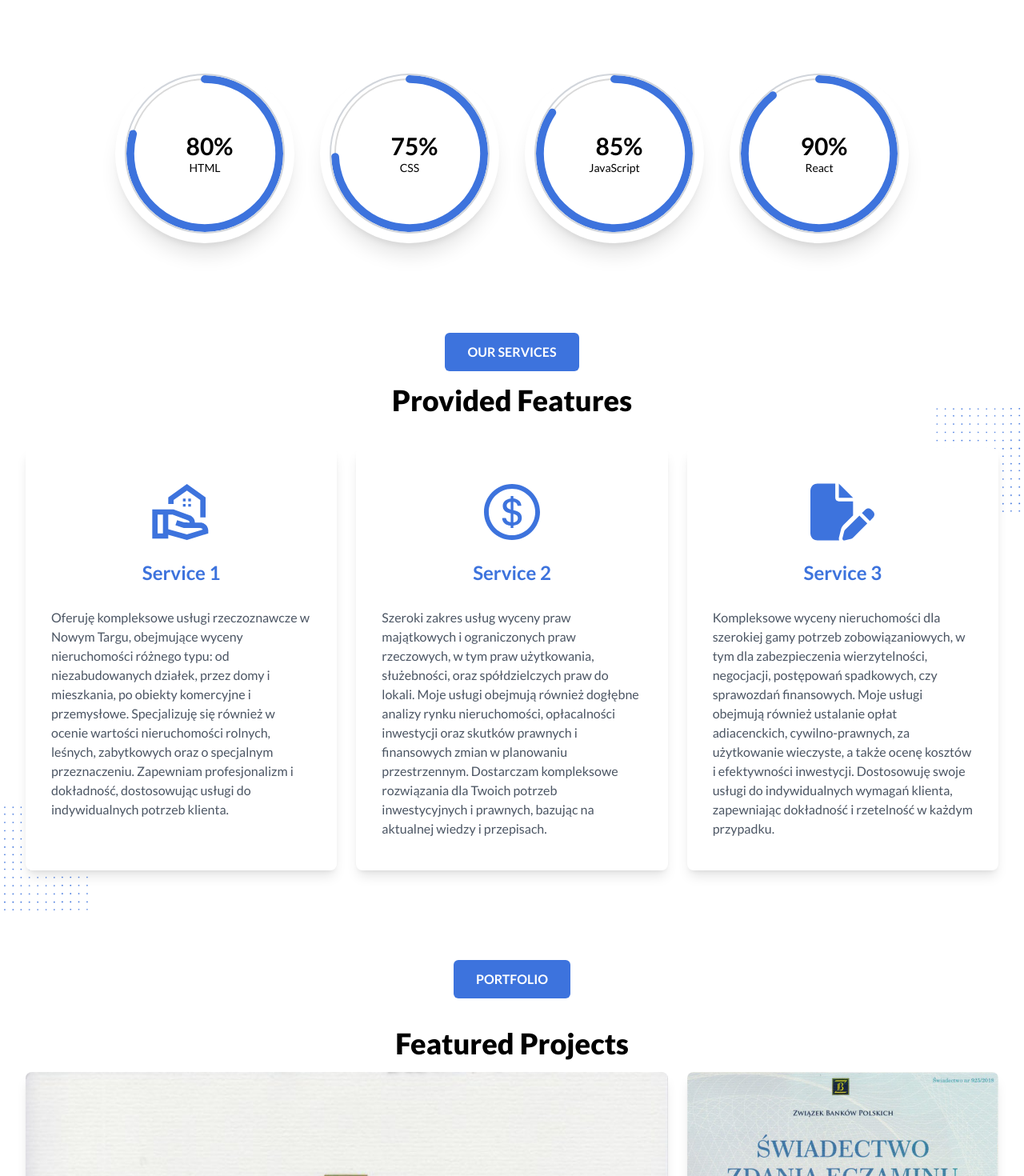
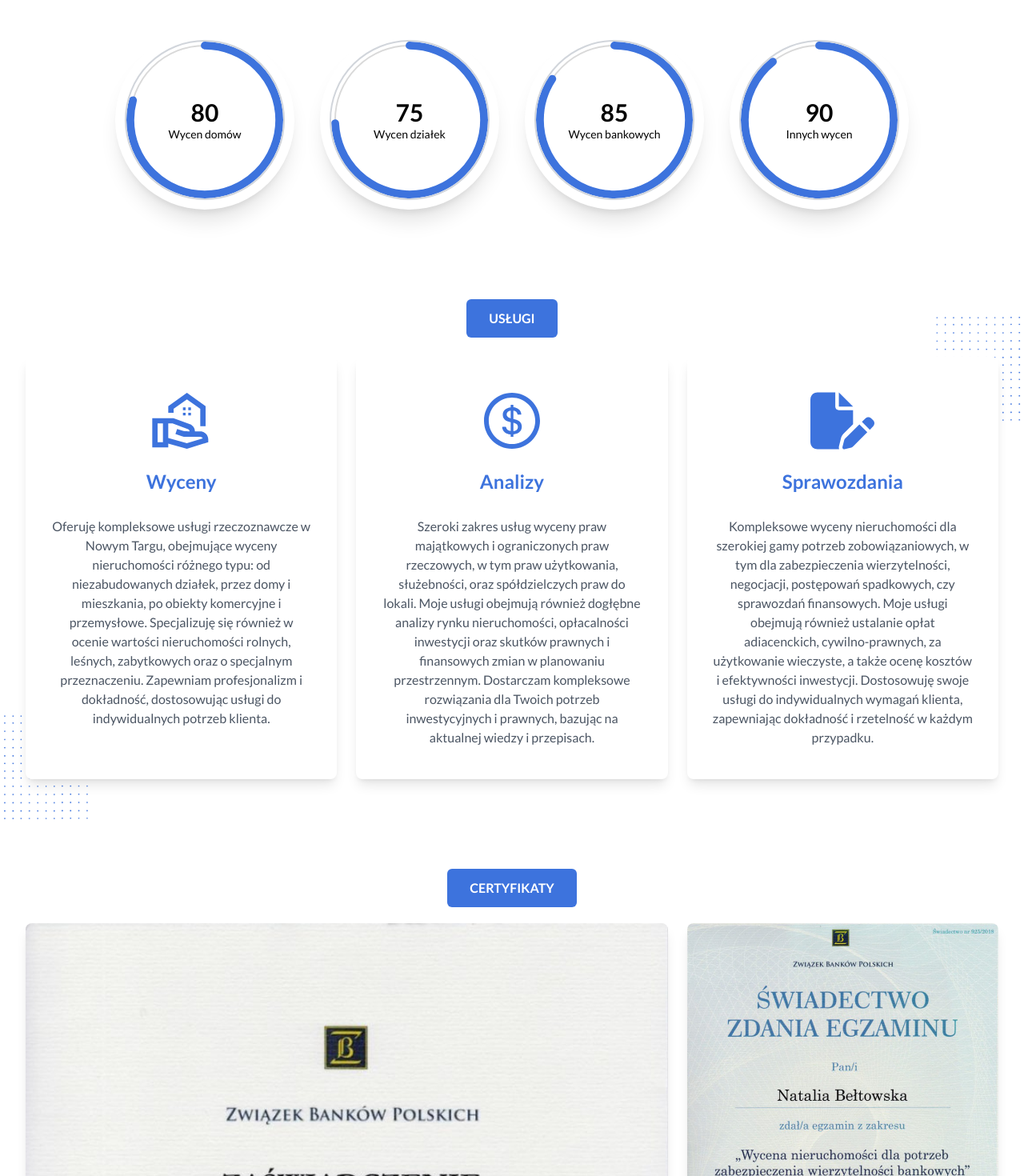
Before and after one commit to Basit-786/lucas_2, a Next.js app: page / in a window 1280 px wide. Shown: the part 1300-2770 px from the top of the page at 80% size. Built offline with nearby package versions, Linux system fonts and the light colour scheme.

Commit message:
fixing issues

```diff
--- a/src/app/components/About.jsx
+++ b/src/app/components/About.jsx
@@ -19,7 +19,7 @@ const About = () => {
           O mnie
           </button>
           <h2 className="text-3xl lg:text-4xl font-[900] my-4">
-            Why you should hire me?
+          Dlaczego warto wybrać mnie?
           </h2>
           <p className="mt-3 text-lg leading-7 text-gray-600">
             Jako rzeczoznawca majątkowy z Nowego Targu, z tytułem magistra
@@ -34,11 +34,11 @@ const About = () => {
             podnoszenie kwalifikacji, co potwierdza ukończenie szkolenia w
             Związku Banków Polskich.
           </p>
-          <div className="mt-6">
+          {/* <div className="mt-6">
             <button className="bg-main btnn text-white font-semibold py-2 px-6 rounded-lg">
             Więcej
             </button>
-          </div>
+          </div> */}
         </motion.div>
         {/* Image Section */}
         <motion.div
--- a/src/app/components/FAQ.jsx
+++ b/src/app/components/FAQ.jsx
@@ -47,12 +47,9 @@ const FAQ = () => {
         <button className="font-semibold uppercase mx-auto mb-5 text-center px-7 py-3 bg-main rounded-md inline-block text-white">
           FAQs
         </button>
-        <h2 className="text-3xl text-center lg:text-4xl font-[900] my-4">
-          Frequently Asked Questions
-        </h2>
         {faqs.map((faq, index) => (
           <motion.div
-            variants={slideInFromBottom(index / 3, 60)}
+            variants={slideInFromBottom(index / 6, 60)}
             initial="hidden"
             whileInView={"visible"}
             viewport={onceTrue}
--- a/src/app/components/Footer.jsx
+++ b/src/app/components/Footer.jsx
@@ -17,7 +17,7 @@ const Footer = () => {
   return (
     <div className="py-12 px-10 lg:py-16 bg-gray-100 overflow-hidden">
       <div className="w-full max-w-screen-xl flex flex-col items-center justify-center m-auto">
-        <div className="w-full h-full flex flex-row items-center justify-between flex-wrap">
+        <div className="w-full h-full flex flex-row items-center justify-between md:justify-around flex-wrap">
           <motion.div
             variants={slideInFromLeft(0.1)}
             initial="hidden"
@@ -30,13 +30,13 @@ const Footer = () => {
               href="#about"
               className="text-lg font-medium my-1 lg:my-2 hover:text-main hover:underline"
             >
-               O mnie
+              O mnie
             </a>
             <a
               href="#services"
               className="text-lg font-medium my-1 lg:my-2 hover:text-main hover:underline"
             >
-              Services
+              Usługi
             </a>
             <a
               href="#faq"
@@ -52,7 +52,7 @@ const Footer = () => {
             </a>
           </motion.div>
           <motion.div
-            variants={slideInFromTop(0.3)}
+            variants={slideInFromRight(0.2)}
             initial="hidden"
             whileInView={"visible"}
             viewport={onceTrue}
@@ -81,7 +81,7 @@ const Footer = () => {
               Twitter
             </a>
           </motion.div>
-          <motion.div
+          {/* <motion.div
             variants={slideInFromRight(0.2)}
             initial="hidden"
             whileInView={"visible"}
@@ -107,7 +107,7 @@ const Footer = () => {
             >
               Disclaimer
             </a>
-          </motion.div>
+          </motion.div> */}
         </div>
         <motion.div
           variants={slideInFromBottom(0.4, 20)}
@@ -116,7 +116,7 @@ const Footer = () => {
           viewport={onceTrue}
           className="text-center text-lg font-semibold mt-5"
         >
-          &copy; Company 2024 Inc. All Rights Reserved.
+          &copy; Lukasz 2024 Inc. All Rights Reserved
         </motion.div>
       </div>
     </div>
--- a/src/app/components/Hero.jsx
+++ b/src/app/components/Hero.jsx
@@ -56,7 +56,7 @@ const Hero = () => {
           </p>
           <div className="mt-10 uppercase">
             <a
-              href="#"
+              href="#contact"
               className="mr-4 btnn inline-block bg-main  text-white font-semibold py-3 px-6 rounded-lg"
             >
               Kontakt
--- a/src/app/components/Navbar.jsx
+++ b/src/app/components/Navbar.jsx
@@ -71,9 +71,9 @@ const Navbar = () => {
             whileInView={"visible"}
             className="flex items-center"
           >
-            <button className="text-white btnn font-semibold py-2 px-4 shadow uppercase bg-main rounded-md">
+            <a href="#contact" className="text-white btnn font-semibold py-2 px-4 shadow uppercase bg-main rounded-md">
               Kontakt
-            </button>
+            </a>
           </motion.div>
         </div>
       </div>
--- a/src/app/components/Portfolio.jsx
+++ b/src/app/components/Portfolio.jsx
@@ -6,20 +6,17 @@ import { onceTrue, slideInFromBottom } from "../utils/motion";
 
 const Portfolio = () => {
   const projects = [
-    { image: "/certificate.jpg", title: "Certificate 1" },
-    { image: "/certificate2.jpg", title: "Certificate 2" },
-    { image: "/certificate3.jpg", title: "Certificate 3" },
+    { image: "/certificate.jpg", title: "Certyfikat 1" },
+    { image: "/certificate2.jpg", title: "Certyfikat 2" },
+    { image: "/certificate3.jpg", title: "Certyfikat 3" },
   ];
 
   return (
     <div id="portfolio" className="py-12 px-6 sm:px-6 lg:px-8 lg:py-16">
       <div className="max-w-screen-xl mx-auto flex flex-col items-center justify-center">
         <button className="font-semibold uppercase mx-auto mb-5 text-center px-7 py-3 bg-main rounded-md inline-block text-white">
-          Portfolio
+        Certyfikaty
         </button>
-        <h2 className="text-3xl lg:text-4xl font-[900] my-4">
-          Featured Projects
-        </h2>
 
         <div className="grid grid-cols-1 sm:grid-cols-2 lg:grid-cols-3 gap-6">
           {projects.map((project, index) => (
--- a/src/app/components/Services.jsx
+++ b/src/app/components/Services.jsx
@@ -5,31 +5,35 @@ import { MdOutlineRealEstateAgent } from "react-icons/md";
 import { AiOutlineDollarCircle } from "react-icons/ai";
 import { FaFilePen } from "react-icons/fa6";
 
-
 import { motion } from "framer-motion";
 import { onceTrue, slideInFromBottom } from "../utils/motion";
 
 const Services = () => {
   const services = [
     {
-      icon: <MdOutlineRealEstateAgent className="text-main group-hover:text-white w-20 h-20 mx-auto"  />,
-      title: "Service 1",
+      icon: (
+        <MdOutlineRealEstateAgent className="text-main group-hover:text-white w-20 h-20 mx-auto" />
+      ),
+      title: "Wyceny",
       description:
         "Oferuję kompleksowe usługi rzeczoznawcze w Nowym Targu, obejmujące wyceny nieruchomości różnego typu: od niezabudowanych działek, przez domy i mieszkania, po obiekty komercyjne i przemysłowe. Specjalizuję się również w ocenie wartości nieruchomości rolnych, leśnych, zabytkowych oraz o specjalnym przeznaczeniu. Zapewniam profesjonalizm i dokładność, dostosowując usługi do indywidualnych potrzeb klienta.",
     },
     {
-      icon: <AiOutlineDollarCircle  className="text-main group-hover:text-white w-20 h-20 mx-auto"  />,
-      title: "Service 2",
+      icon: (
+        <AiOutlineDollarCircle className="text-main group-hover:text-white w-20 h-20 mx-auto" />
+      ),
+      title: "Analizy",
       description:
         "Szeroki zakres usług wyceny praw majątkowych i ograniczonych praw rzeczowych, w tym praw użytkowania, służebności, oraz spółdzielczych praw do lokali. Moje usługi obejmują również dogłębne analizy rynku nieruchomości, opłacalności inwestycji oraz skutków prawnych i finansowych zmian w planowaniu przestrzennym. Dostarczam kompleksowe rozwiązania dla Twoich potrzeb inwestycyjnych i prawnych, bazując na aktualnej wiedzy i przepisach.",
     },
     {
-      icon: <FaFilePen  className="text-main group-hover:text-white w-20 h-20 mx-auto"  />,
-      title: "Service 3",
+      icon: (
+        <FaFilePen className="text-main group-hover:text-white w-20 h-20 mx-auto" />
+      ),
+      title: "Sprawozdania",
       description:
         "Kompleksowe wyceny nieruchomości dla szerokiej gamy potrzeb zobowiązaniowych, w tym dla zabezpieczenia wierzytelności, negocjacji, postępowań spadkowych, czy sprawozdań finansowych. Moje usługi obejmują również ustalanie opłat adiacenckich, cywilno-prawnych, za użytkowanie wieczyste, a także ocenę kosztów i efektywności inwestycji. Dostosowuję swoje usługi do indywidualnych wymagań klienta, zapewniając dokładność i rzetelność w każdym przypadku.",
     },
-    // Add more services as needed
   ];
 
   return (
@@ -42,18 +46,8 @@ const Services = () => {
           viewport={onceTrue}
           className="font-semibold uppercase mx-auto text-center px-7 py-3 bg-main rounded-md inline-block text-white"
         >
-          Our Services
+          Usługi
         </motion.button>
-        <motion.h2
-          variants={slideInFromBottom(0.3, 60)}
-          initial="hidden"
-          whileInView={"visible"}
-          viewport={onceTrue}
-          className="text-3xl lg:text-4xl font-[900] my-4"
-        >
-          Provided Features
-        </motion.h2>
-
         <div className="grid grid-cols-1 sm:grid-cols-2 lg:grid-cols-3 gap-6 w-full mt-6  relative">
           {services.map((service, index) => (
             <motion.div
@@ -64,16 +58,12 @@ const Services = () => {
               key={index}
               className="bg-white flex flex-col gap-5 cursor-pointer group rounded-lg p-8 py-10 shadow-lg hover:bg-main transition duration-300 ease-in-out"
             >
-              {/* <img src={`/agreement.png`} alt={service.title} className="h-20 w-20 mx-auto mb-4 filter group-hover:imgWhite" /> */}
-              {/* < className="text-main group-hover:text-white w-20 h-20 mx-auto" /> */}
-              {
-                service.icon
-              }
+              {service.icon}
 
               <h3 className="text-2xl text-main group-hover:text-white font-bold text-center mb-2">
                 {service.title}
               </h3>
-              <p className="text-gray-600 group-hover:text-gray-100">
+              <p className="text-gray-600 text-center group-hover:text-gray-100">
                 {service.description}
               </p>
             </motion.div>
--- a/src/app/components/Skills.jsx
+++ b/src/app/components/Skills.jsx
@@ -7,10 +7,10 @@ import { onceTrue } from "../utils/motion";
 
 const Skills = () => {
   const skills = [
-    { title: "HTML", percent: 80 },
-    { title: "CSS", percent: 75 },
-    { title: "JavaScript", percent: 85 },
-    { title: "React", percent: 90 },
+    { title: "Wycen domów", percent: 80  },
+    { title: "Wycen działek", percent: 75 },
+    { title: "Wycen bankowych", percent: 85 },
+    { title: "Innych wycen", percent: 90 },
   ];
 
   return (
@@ -43,8 +43,8 @@ const Skills = () => {
                   strokeColor="#3D73DD"
                 />
                 <div className="absolute inset-0 flex items-center justify-center flex-col">
-                  <span className="text-xl lg:text-3xl ml-1 lg:ml-3 text-center font-semibold">
-                    <CountUp start={0} end={skill.percent} delay={0} />%
+                  <span className="text-xl lg:text-3xl text-center font-semibold">
+                    <CountUp start={0} end={skill.percent} delay={0} />
                   </span>
                   <h2 className="text-center text-sm lg:text-md">{skill.title}</h2>
                 </div>
```
Also changed, not shown: src/app/components/Contact.jsx (+12 -6 lines).
